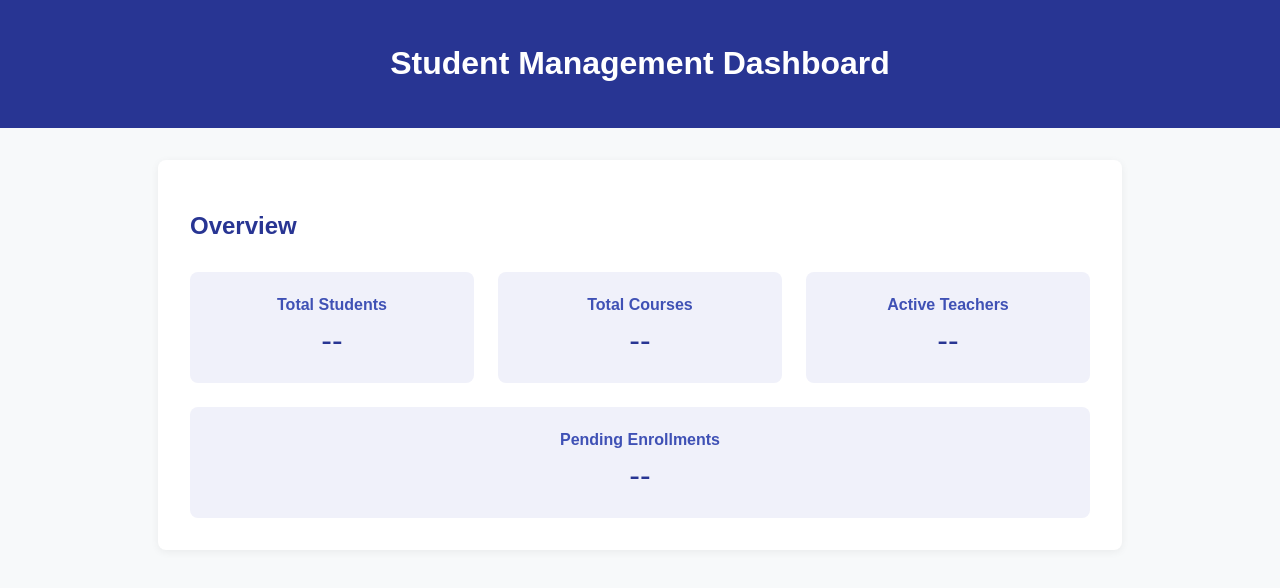
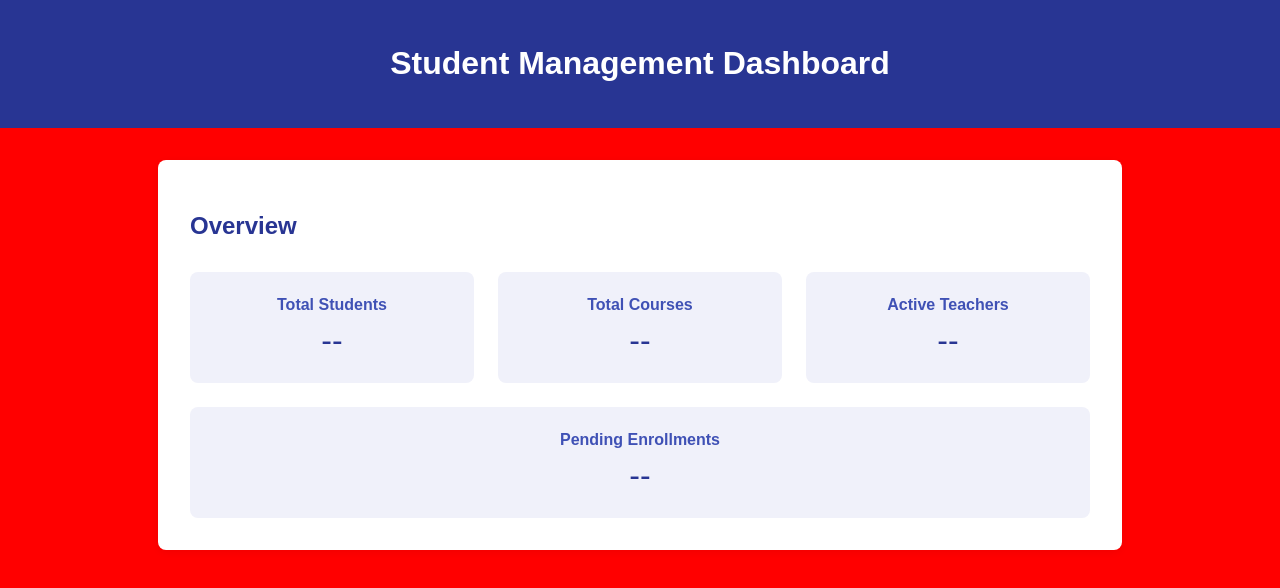
Before and after one commit to ramalingam123maha-commits/Student_Management, a plain HTML site: page dashboard.html in a window 1280 px wide. Drawn offline with Linux system fonts and the light colour scheme.

Commit message:
Change the body  background color as "Red" in this "dashboard.html" file

```diff
--- a/dashboard.html
+++ b/dashboard.html
@@ -7,7 +7,7 @@
     <style>
         body {
             font-family: Arial, sans-serif;
-            background: #f7f9fa;
+            background: red;
             margin: 0;
             padding: 0;
         }
```
